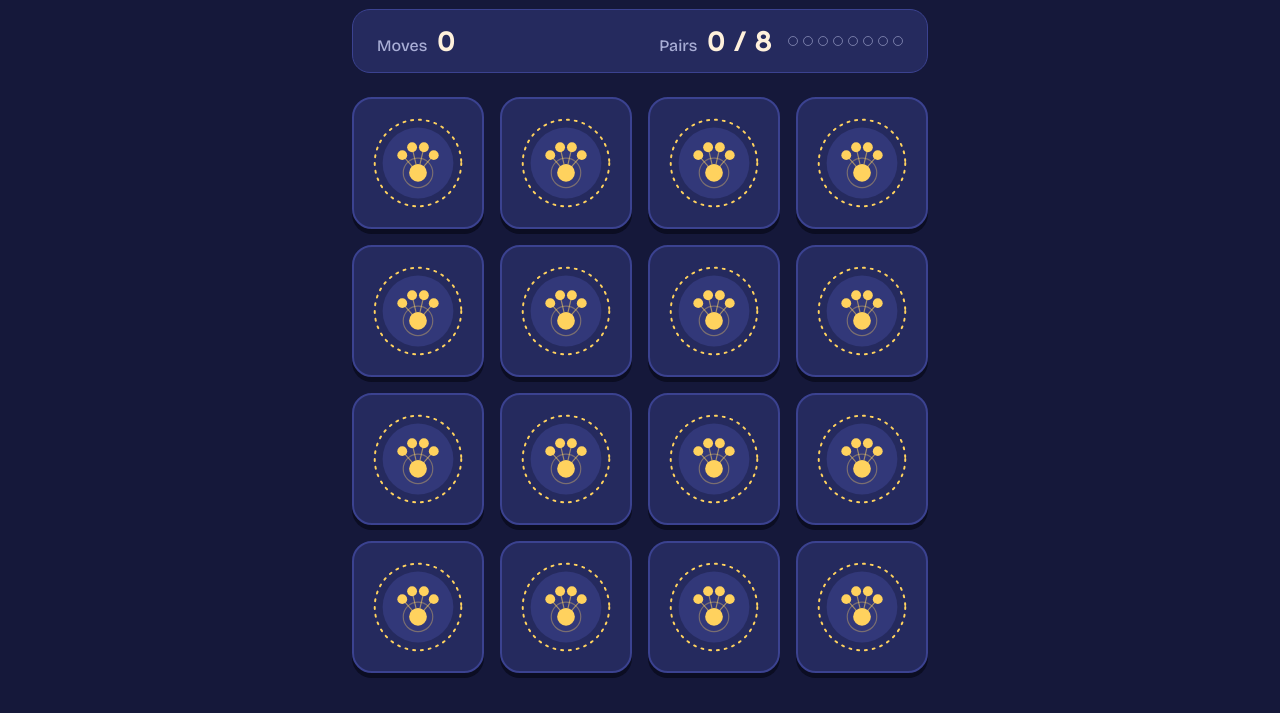
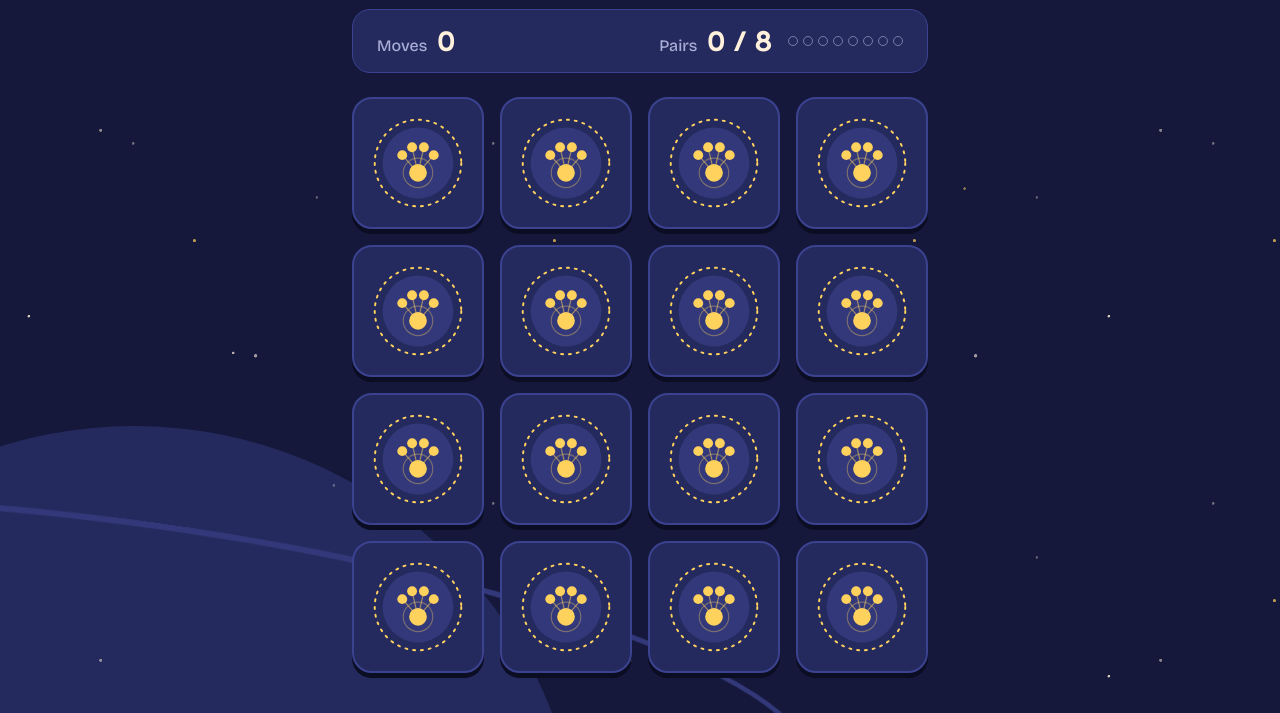
Before and after one commit to aleskarova/memory-game, a plain HTML site: page index.html in a window 1280 px wide. Shown: the part 87-800 px from the top of the page. Drawn offline with nearby package versions, Linux system fonts and the light colour scheme.

Commit message:
style: add stars and planet on background

```diff
--- a/styles/base.css
+++ b/styles/base.css
@@ -3,11 +3,90 @@
   margin: 0;
 }
 
+/* Stars in two tiles of different sizes, so the pattern does not look repeated */
+html {
+  background-color: var(--space-ink);
+  background-image:
+    radial-gradient(
+      circle at 8% 12%,
+      rgb(255 241 220 / 0.8) 1px,
+      transparent 1.6px
+    ),
+    radial-gradient(
+      circle at 37% 64%,
+      rgb(255 241 220 / 0.4) 1px,
+      transparent 1.6px
+    ),
+    radial-gradient(
+      circle at 71% 23%,
+      rgb(255 241 220 / 0.6) 1.4px,
+      transparent 2px
+    ),
+    radial-gradient(
+      circle at 88% 79%,
+      rgb(255 241 220 / 0.3) 1px,
+      transparent 1.6px
+    ),
+    radial-gradient(
+      circle at 54% 91%,
+      rgb(255 210 94 / 0.7) 1.2px,
+      transparent 1.8px
+    );
+  background-size: 360px 360px;
+}
+
 body {
-  background-color: var(--space-ink);
+  min-height: 100dvh;
+  background-image:
+    radial-gradient(
+      circle at 19% 41%,
+      rgb(255 241 220 / 0.5) 1.2px,
+      transparent 1.8px
+    ),
+    radial-gradient(
+      circle at 63% 8%,
+      rgb(255 241 220 / 0.3) 1px,
+      transparent 1.6px
+    ),
+    radial-gradient(
+      circle at 82% 52%,
+      rgb(255 210 94 / 0.5) 1px,
+      transparent 1.6px
+    ),
+    radial-gradient(
+      circle at 44% 83%,
+      rgb(255 241 220 / 0.7) 1px,
+      transparent 1.6px
+    );
+  background-size: 530px 530px;
   color: var(--cream);
   font-family: var(--font-body);
-  min-height: 100dvh;
+}
+
+body::before,
+body::after {
+  content: '';
+  position: fixed;
+  z-index: -1;
+  border-radius: 50%;
+  pointer-events: none;
+}
+
+body::before {
+  left: -24.5vmax;
+  bottom: -47.6vmax;
+  width: 70vmax;
+  height: 70vmax;
+  background-color: var(--space-orbit);
+}
+
+body::after {
+  left: -42vmax;
+  bottom: -8.4vmax;
+  width: 105vmax;
+  height: 22.4vmax;
+  border: 6px solid var(--space-patch);
+  transform: rotate(8deg);
 }
 
 button {
@@ -79,3 +158,9 @@ img {
 .button--secondary:hover {
   background-color: rgb(255 241 220 / 0.12);
 }
+
+@media (prefers-reduced-motion: reduce) {
+  .button {
+    transition: none;
+  }
+}
```
